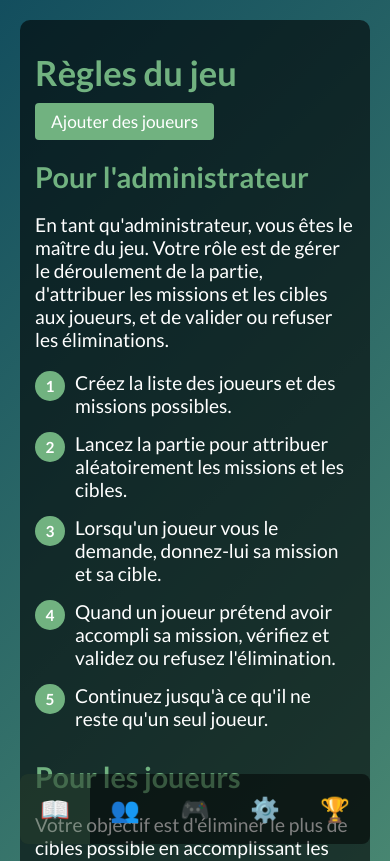
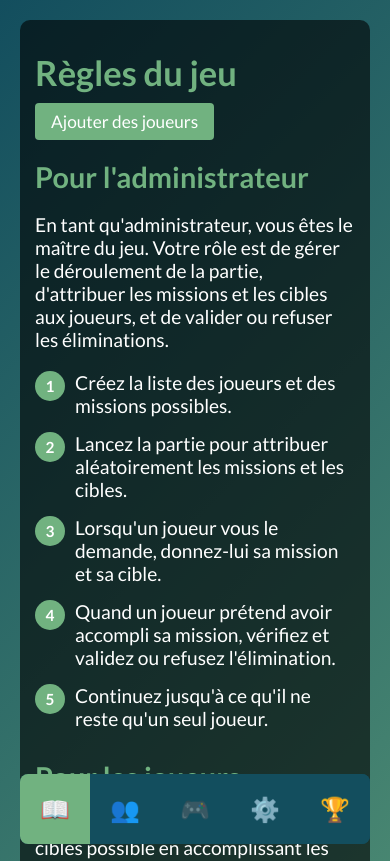
Before and after one commit to AlexandreGaultier/killer-game, a Vue app: page / in a window 390 px wide. Shown: the top 861 px of the page. Built offline with nearby package versions, Linux system fonts and the light colour scheme.

Commit message:
navbar in mobile is no more transparent to make it more readable

```diff
--- a/src/App.vue
+++ b/src/App.vue
@@ -76,7 +76,7 @@ h3 { font-size: 1.5em; margin: 0.5em 0; }
   top: 0;
   z-index: 1000;
   display: flex;
-  background-color: var(--background-color);
+  background-color: var(--secondary-color); /* Changé pour une couleur opaque */
   border-radius: 8px;
   margin-bottom: 20px;
   overflow: hidden;
@@ -90,12 +90,13 @@ h3 { font-size: 1.5em; margin: 0.5em 0; }
   flex: 1;
   text-align: center;
   padding: 15px 0;
+  background-color: var(--secondary-color); /* Ajout d'une couleur de fond opaque */
 }
 
 .nav-item:hover,
 .nav-item.router-link-active {
-  background-color: rgba(113, 178, 128, 0.2);
-  color: var(--primary-color);
+  background-color: var(--primary-color); /* Changé pour une couleur opaque */
+  color: var(--text-color);
 }
 
 .nav-item.disabled {
@@ -153,6 +154,7 @@ input::placeholder {
     margin-top: 2rem;
     margin-bottom: 0;
     border-radius: 8px;
+    background-color: var(--secondary-color); /* Assurez-vous que c'est opaque en mobile aussi */
   }
 
   .nav-item {
@@ -161,6 +163,7 @@ input::placeholder {
     justify-content: center;
     align-items: center;
     height: 50px;
+    background-color: var(--secondary-color); /* Assurez-vous que c'est opaque en mobile aussi */
   }
 
   .nav-text { display: none; }
```
